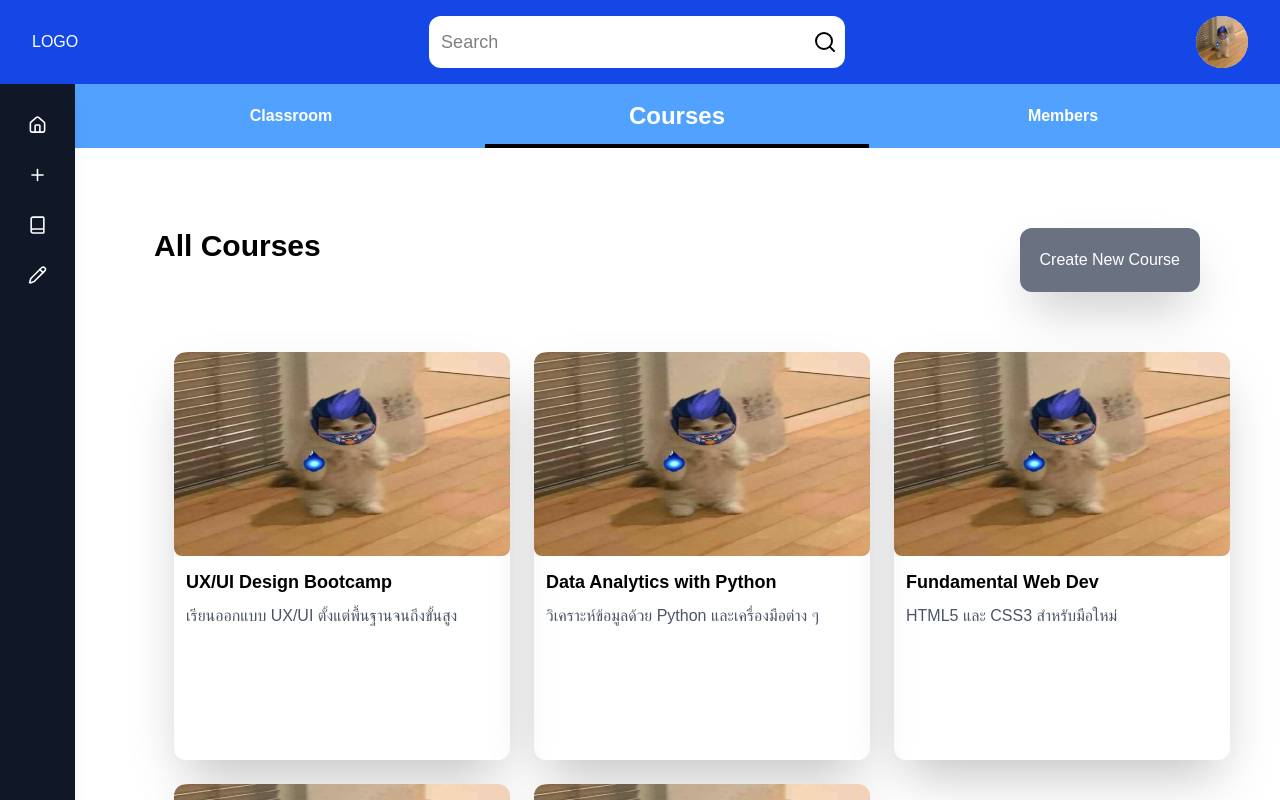
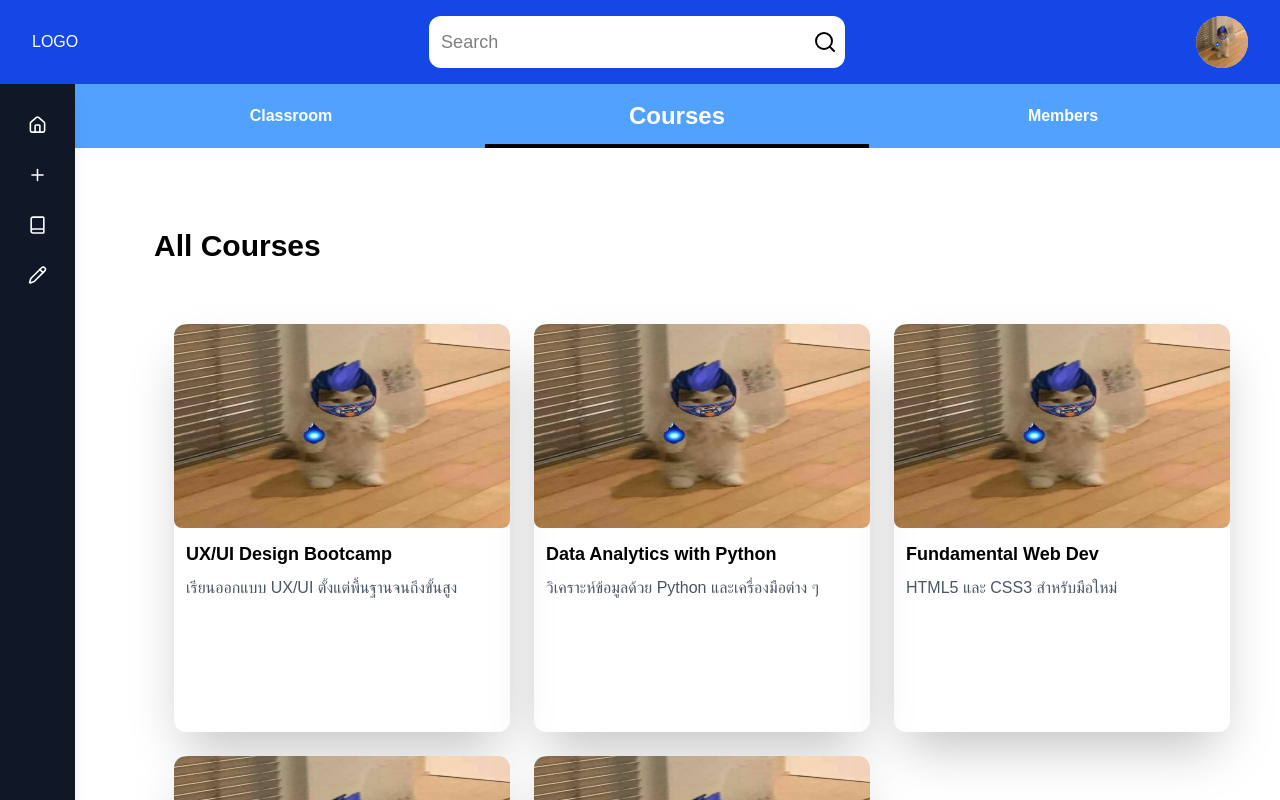
Before and after one commit to CS371-Project-Management/CS371-Frontend, a Next.js app: page /main/my_classroom/courses in a window 1280 px wide. Shown: the top 800 px of the page. Built offline with nearby package versions, Linux system fonts and the light colour scheme.

Commit message:
do_staff_my_classroom_member_page

```diff
--- a/app/main/my_classroom/courses/page.tsx
+++ b/app/main/my_classroom/courses/page.tsx
@@ -51,10 +51,11 @@ export default function CoursePage() {
             <div className='flex justify-between ml-20 mt-20 mr-20 mb-15 '>
                 <h2 className="text-3xl font-bold">All Courses</h2>
 
-                <button className="bg-gray-500 hover:bg-gray-800 p-5 h-fit rounded-xl text-white shadow-2xl"
+                {/* <STAFF></STAFF> */}
+                {/* <button className="bg-gray-500 hover:bg-gray-800 p-5 h-fit rounded-xl text-white shadow-2xl"
                     onClick={() => {}}>
                     Create New Course
-                </button>
+                </button> */}
             </div>
 
             <div className="flex flex-wrap gap-6 ml-25">
--- a/app/main/my_classroom/members/page.tsx
+++ b/app/main/my_classroom/members/page.tsx
@@ -42,7 +42,8 @@ export default function MemberPage() {
             <div className='flex flex-wrap flex-col gap-6 mx-25'>
                 {members.map((member, index) => (
                     <div key={index}>
-                        <div className='flex bg-gray-100 max-w-full gap-10 rounded-full shadow-lg border border-[rgba(0,0,0,0.1)]'>
+                        <div className='flex justify-between items-center bg-gray-100 max-w-full rounded-full shadow-lg border border-[rgba(0,0,0,0.1)]'>
+                            <div className='flex gap-10'>
                                 <Image
                                     src={member.profile}
                                     alt="image"
@@ -53,6 +54,14 @@ export default function MemberPage() {
 
                                 <p className='flex items-center '>{member.username}</p>
                             </div>
+
+                            {/* <STAFF></STAFF> */}
+                            {/* <button
+                                className="mr-12 h-fit bg-red-400 hover:bg-red-600 text-white px-4 py-2 rounded-md"
+                                onClick={() => {}}>
+                                Delete
+                            </button> */}
+                        </div>
                     </div>
                 ))}
             </div>
```
Lines whose indentation alone changed are shown as unchanged.
